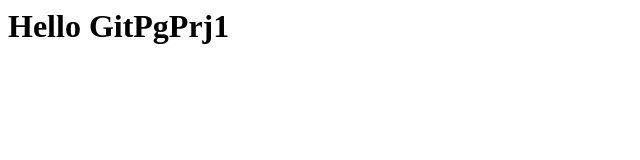
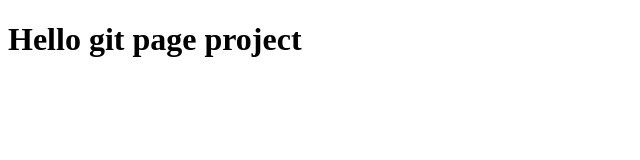
Before and after one commit to SriTELGit/GitPgPrj1, a plain HTML site: page index.html in a window 1280 px wide. Shown: the whole page, without its empty margins (0-640 px from the left). Drawn offline with Linux system fonts and the light colour scheme.

Commit message:
few simple changes to index
few simple changes to index

```diff
--- a/index.html
+++ b/index.html
@@ -1 +1,12 @@
-<h1>Hello GitPgPrj1 </h1>
+<!DOCTYPE html>
+<html lang="en">
+<head>
+    <meta charset="UTF-8">
+    <meta name="viewport" content="width=device-width, initial-scale=1.0">
+    <title>GitPgPrj1</title>
+</head>
+<body>
+    <h1>Hello git page project</h1>
+
+</body>
+</html>
```
